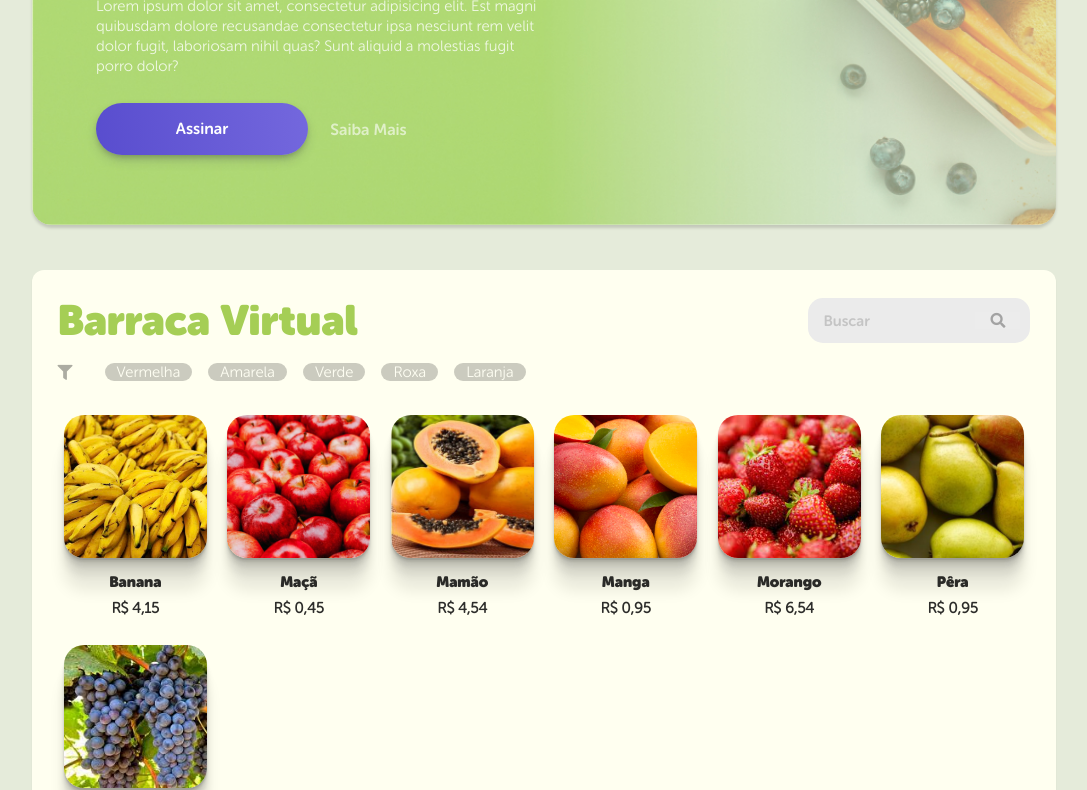
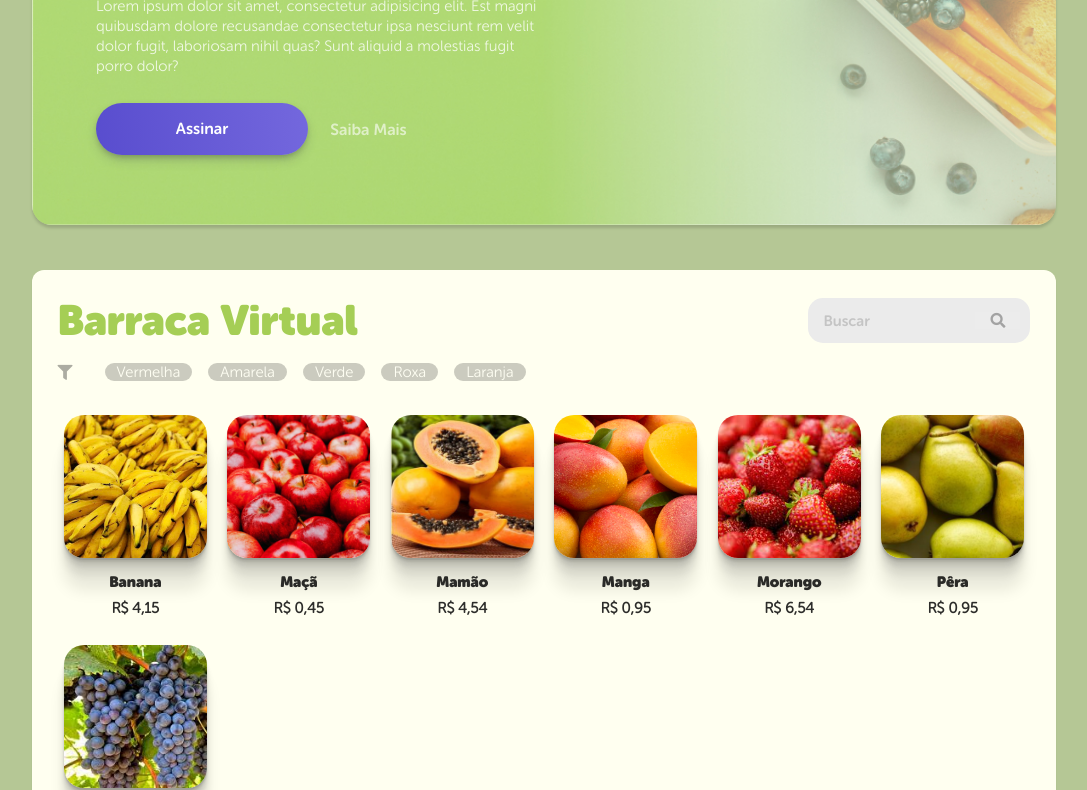
Before and after one commit to Rogrodi/Fruts, a plain HTML site: page index.html in a window 1280 px wide. Shown: the part 439-1229 px from the top of the page, without its empty margins (96-1183 px from the left). Drawn offline with Linux system fonts and the light colour scheme; a web font is replaced by a local one.

Commit message:
Update style.css

```diff
--- a/style.css
+++ b/style.css
@@ -9,7 +9,7 @@ html{
 }
 
 body{
-  background: #e5ebda;
+  background: #b5c795;
 }
 
 
```
